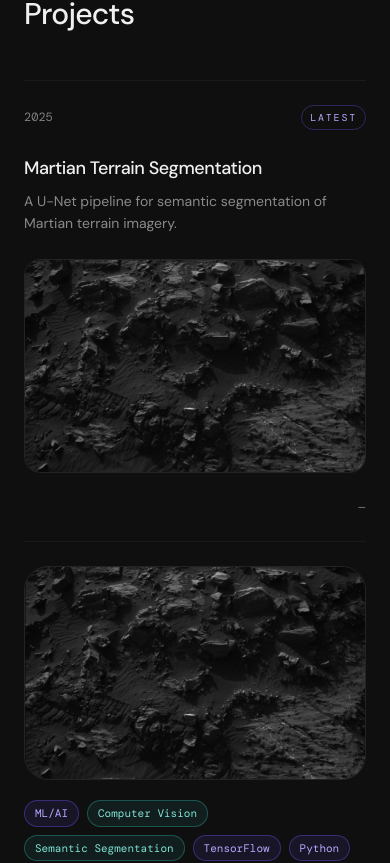
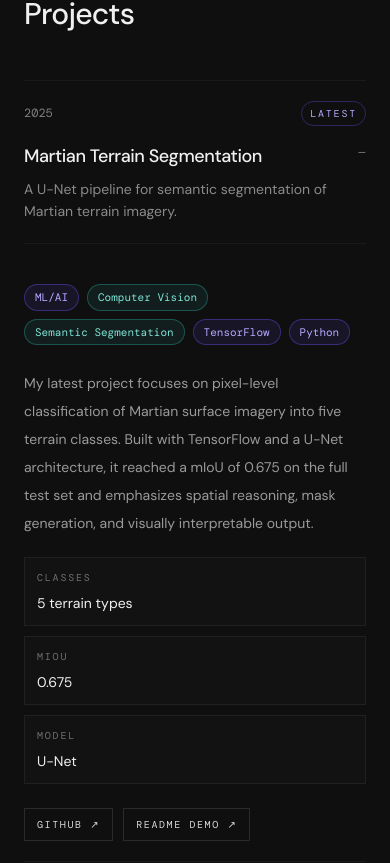
Before and after one commit to gabboclaa/portfolio, a Next.js app: page / in a window 390 px wide. Shown: the part 974-1837 px from the top of the page. Built offline with nearby package versions, Linux system fonts and the light colour scheme.

Commit message:
Refine mobile projects layout

```diff
--- a/components/Projects.tsx
+++ b/components/Projects.tsx
@@ -394,7 +394,7 @@ export default function Projects() {
         className="border-t border-[#e5e5e5] bg-[#f3e7db] dark:border-[#1a1a1a] dark:bg-[#0f0f0f]"
       >
         <div className="px-6 py-24 md:px-20">
-          <div className="mb-12 flex items-end justify-between gap-6">
+          <div className="mb-12 flex flex-col items-start gap-4 sm:flex-row sm:items-end sm:justify-between sm:gap-6">
             <div>
               <p className="mb-3 font-mono text-[11px] uppercase tracking-[0.32em] text-[#8a8178] dark:text-[#6f6f6f]">
                 Selected Work
@@ -432,7 +432,7 @@ export default function Projects() {
                     onClick={() => setOpenIndex(isOpen ? -1 : index)}
                     className="group w-full text-left"
                   >
-                    <div className="grid gap-6 px-0 py-6 md:grid-cols-[72px_minmax(0,1fr)_196px_28px] md:items-center">
+                    <div className="grid gap-x-4 gap-y-4 px-0 py-5 md:grid-cols-[72px_minmax(0,1fr)_196px_28px] md:gap-6 md:py-6 md:items-center">
                       <div className="flex items-center justify-between md:block">
                         <span className="font-mono text-xs text-[#8a8178] dark:text-[#7f7f7f]">{project.year}</span>
                         {project.latest ? (
@@ -442,6 +442,7 @@ export default function Projects() {
                         ) : null}
                       </div>
 
+                      <div className="flex items-start justify-between gap-4 md:contents">
                         <div className="min-w-0">
                           <div className="mb-2 flex flex-wrap items-center gap-3">
                             <h3 className="text-lg font-medium tracking-tight text-[#0f0f0f] dark:text-[#f0f0f0]">
@@ -458,13 +459,23 @@ export default function Projects() {
                           </p>
                         </div>
 
-                      <div className="relative aspect-[16/10] w-full overflow-hidden rounded-2xl border border-[#ddd0c3] bg-[#efe3d7] dark:border-[#232323] dark:bg-[#111111]">
+                        <div className="flex shrink-0 items-center justify-end md:hidden">
+                          <span
+                            className="font-mono text-sm text-[#8a8178] transition-transform duration-300 group-hover:translate-x-1 group-hover:text-[#0f0f0f] dark:text-[#6f6f6f] dark:group-hover:text-[#f0f0f0]"
+                            aria-hidden="true"
+                          >
+                            {isOpen ? "−" : "+"}
+                          </span>
+                        </div>
+                      </div>
+
+                      <div className="relative hidden aspect-[16/10] w-full overflow-hidden rounded-2xl border border-[#ddd0c3] bg-[#efe3d7] dark:border-[#232323] dark:bg-[#111111] md:block md:row-auto">
                         <div className="project-thumb h-full w-full">
                           <ProjectThumbnail project={project} />
                         </div>
                       </div>
 
-                      <div className="flex items-center justify-end">
+                      <div className="hidden items-center justify-end md:flex">
                         <span
                           className="font-mono text-sm text-[#8a8178] transition-transform duration-300 group-hover:translate-x-1 group-hover:text-[#0f0f0f] dark:text-[#6f6f6f] dark:group-hover:text-[#f0f0f0]"
                           aria-hidden="true"
@@ -477,10 +488,10 @@ export default function Projects() {
 
                   <div id={panelId} className="project-panel" aria-hidden={!isOpen}>
                     <div className="project-panel-inner">
-                      <div className="project-panel-content border-t border-[#e5e5e5] pb-6 pt-6 dark:border-[#1a1a1a]">
+                      <div className="project-panel-content border-t border-[#e5e5e5] pb-5 pt-5 dark:border-[#1a1a1a] md:pb-6 md:pt-6">
                         <div className="grid gap-6 md:grid-cols-[minmax(0,1.15fr)_minmax(280px,0.85fr)]">
                           <div className="space-y-5">
-                            <div className="overflow-hidden rounded-3xl border border-[#ddd0c3] bg-[#efe3d7] dark:border-[#232323] dark:bg-[#111111]">
+                            <div className="hidden overflow-hidden rounded-3xl border border-[#ddd0c3] bg-[#efe3d7] dark:border-[#232323] dark:bg-[#111111] md:block">
                               <div className="relative aspect-[16/10] w-full">
                                 <ProjectThumbnail project={project} />
                               </div>
@@ -504,11 +515,11 @@ export default function Projects() {
                                 {project.description}
                               </p>
 
-                              <dl className="mt-6 grid gap-3 sm:grid-cols-3">
+                              <dl className="mt-5 grid gap-2.5 sm:grid-cols-3 md:mt-6 md:gap-3">
                                 {project.stats.map((stat) => (
                                   <div
                                     key={`${project.key}-${stat.label}`}
-                                    className="border border-[#ddd0c3] bg-[#efe3d7] px-4 py-3 dark:border-[#202020] dark:bg-[#121212]"
+                                    className="border border-[#ddd0c3] bg-[#efe3d7] px-3 py-3 dark:border-[#202020] dark:bg-[#121212] md:px-4"
                                   >
                                     <dt className="font-mono text-[10px] uppercase tracking-[0.18em] text-[#8a8178] dark:text-[#6f6f6f]">
                                       {stat.label}
@@ -519,14 +530,14 @@ export default function Projects() {
                               </dl>
                             </div>
 
-                            <div className="flex flex-wrap gap-3">
+                            <div className="flex flex-wrap gap-2.5 md:gap-3">
                               {project.links.map((link) => (
                                 <a
                                   key={`${project.key}-${link.label}`}
                                   href={link.href}
                                   target="_blank"
                                   rel="noopener noreferrer"
-                                  className="inline-flex items-center border border-[#d8cabd] px-3 py-2 font-mono text-[11px] uppercase tracking-[0.16em] text-[#3d342d] transition-colors hover:border-[#0f0f0f] hover:text-[#0f0f0f] dark:border-[#2a2a2a] dark:text-[#d9d9d9] dark:hover:border-[#f0f0f0] dark:hover:text-[#f0f0f0]"
+                                  className="inline-flex items-center border border-[#d8cabd] px-3 py-2 font-mono text-[10px] uppercase tracking-[0.16em] text-[#3d342d] transition-colors hover:border-[#0f0f0f] hover:text-[#0f0f0f] dark:border-[#2a2a2a] dark:text-[#d9d9d9] dark:hover:border-[#f0f0f0] dark:hover:text-[#f0f0f0] md:text-[11px]"
                                 >
                                   {link.label} ↗
                                 </a>
```
Lines whose indentation alone changed are shown as unchanged.
